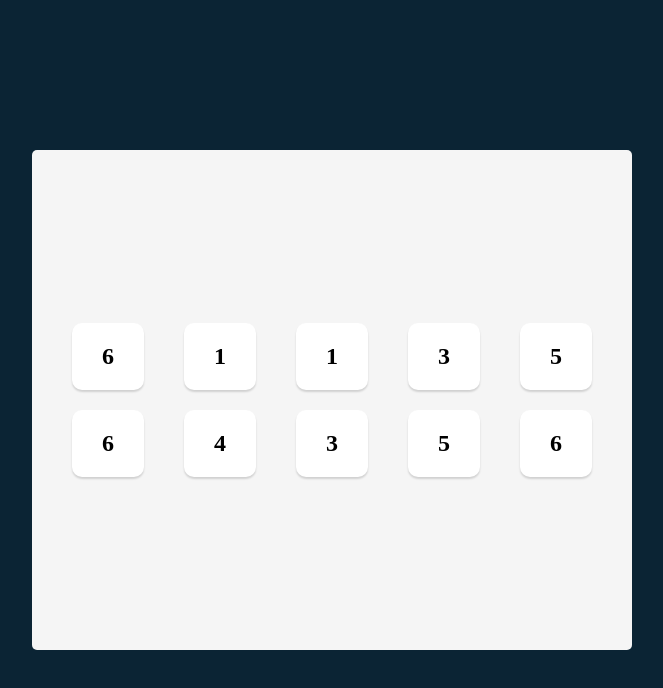
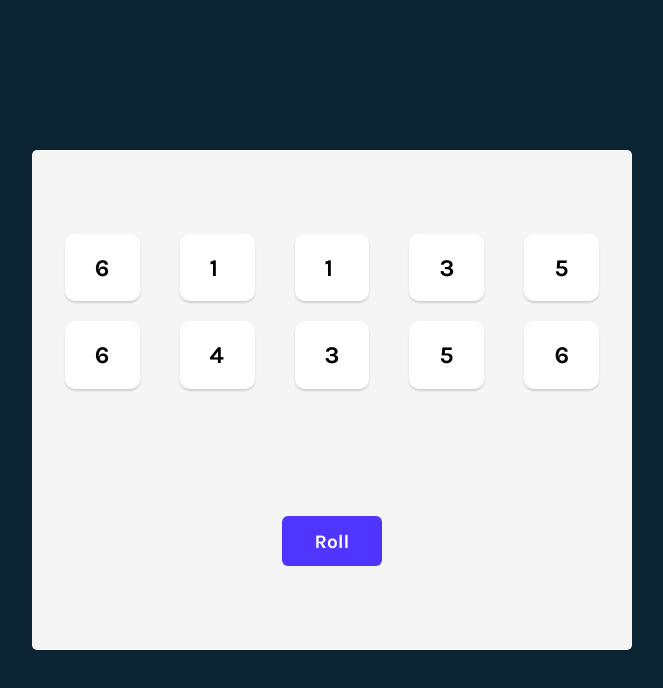
Before and after one commit to sarthakladhwe/Tenzies, a React (Create React App) app: page / in a window 1280 px wide. Shown: the top 688 px of the page, without its empty margins (308-971 px from the left). Built offline with nearby package versions, Linux system fonts and the light colour scheme.

Commit message:
Added Button component

```diff
--- a/src/App.js
+++ b/src/App.js
@@ -1,5 +1,6 @@
 import React from 'react'
 import Die from './Components/Die'
+import Button from './Components/Button'
 
 function App() {
 
@@ -8,21 +9,24 @@
   function allNewDice() {
     const randomDieNumber = []
     for(let i=0; i<10; i++) {
-      randomDieNumber.push(Math.floor(Math.random() * 6) + 1)
+      randomDieNumber.push(Math.ceil(Math.random() * 6))
     }
     return randomDieNumber;
   }
 
-  console.log(dice)
+  function updateDice() {
+    setDice(allNewDice())
+  }
+
+  const diceElements = dice.map(number => <Die value={number}/>)
 
   return (
     <div className="App">
       <main>
         <div className="dice-container">
-          {
-            dice.map(number => <Die value={number}/>)
-          }
+          { diceElements }
         </div>
+        <Button rollDice={updateDice}/>
       </main>
     </div>
   );
--- /dev/null
+++ b/src/Components/Button.js
@@ -0,0 +1,9 @@
+import React from "react";
+
+export default function Button({ rollDice }) {
+    return (
+        <button className="btn-roll" onClick={rollDice}>
+            Roll
+        </button>
+    )
+}
--- a/src/index.css
+++ b/src/index.css
@@ -5,6 +5,7 @@
 body {
   margin: 0;
   background-color: #0b2434;
+  font-family: "Karla", sans-serif;
 }
 
 .App {
@@ -16,8 +17,9 @@
 
 main {
   display: flex;
-  justify-content: center;
+  justify-content: space-around;
   align-items: center;
+  flex-direction: column;
   width: 600px;
   height: 500px;
   background-color: #f5f5f5;
@@ -38,3 +40,23 @@
   box-shadow: 0px 2px 2px rgba(0, 0, 0, 0.15);
   cursor: pointer;
 }
+
+.btn-roll {
+  cursor: pointer;
+  height: 50px;
+  width: 100px;
+  border: none;
+  border-radius: 6px;
+  background-color: #5035ff;
+  color: white;
+  font-size: 1.2rem;
+  font-family: "Karla", sans-serif;
+}
+
+.btn-roll:focus {
+  outline: none;
+}
+
+.btn-roll:active {
+  box-shadow: inset 5px 5px 10px -3px rgba(0, 0, 0, 0.7);
+}
```
